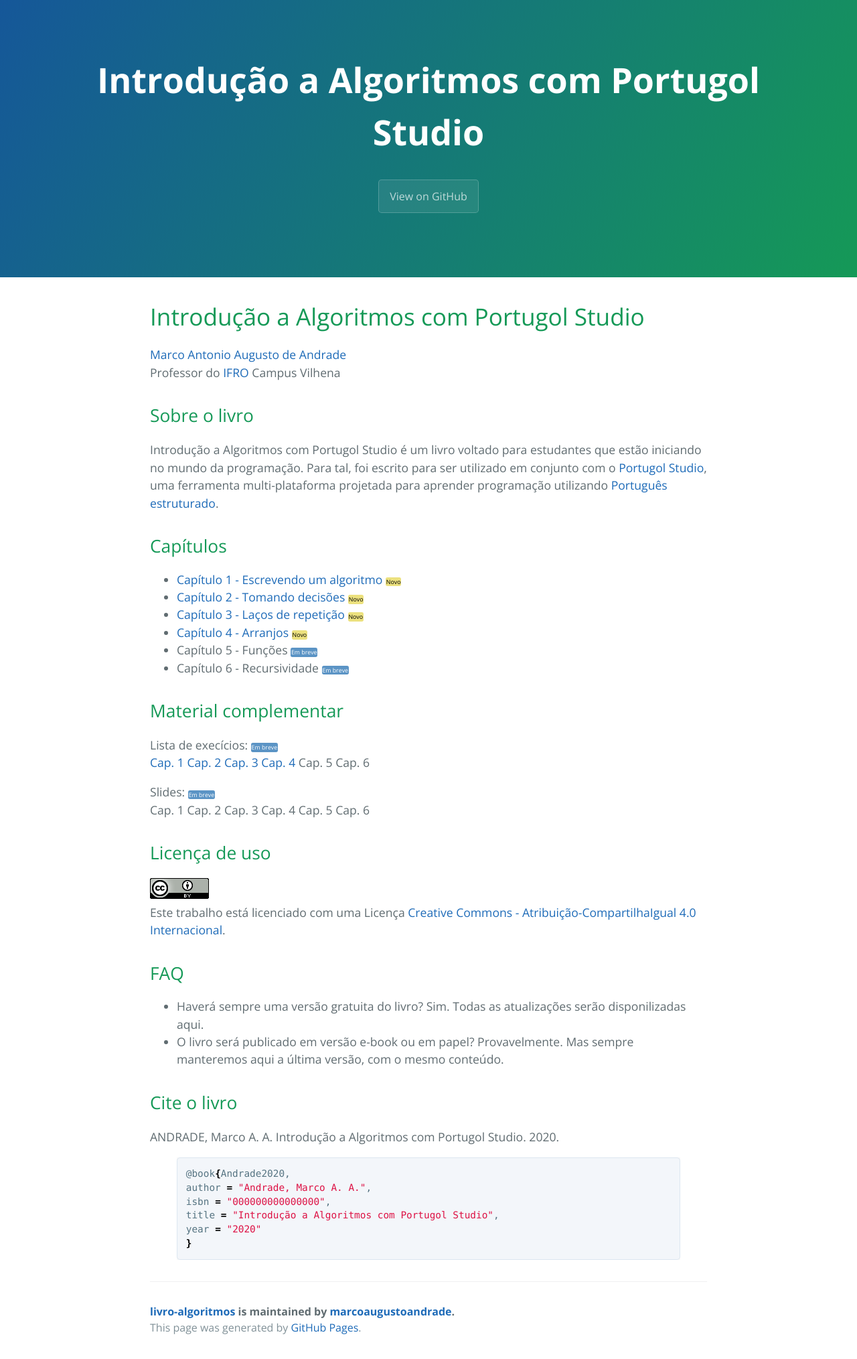
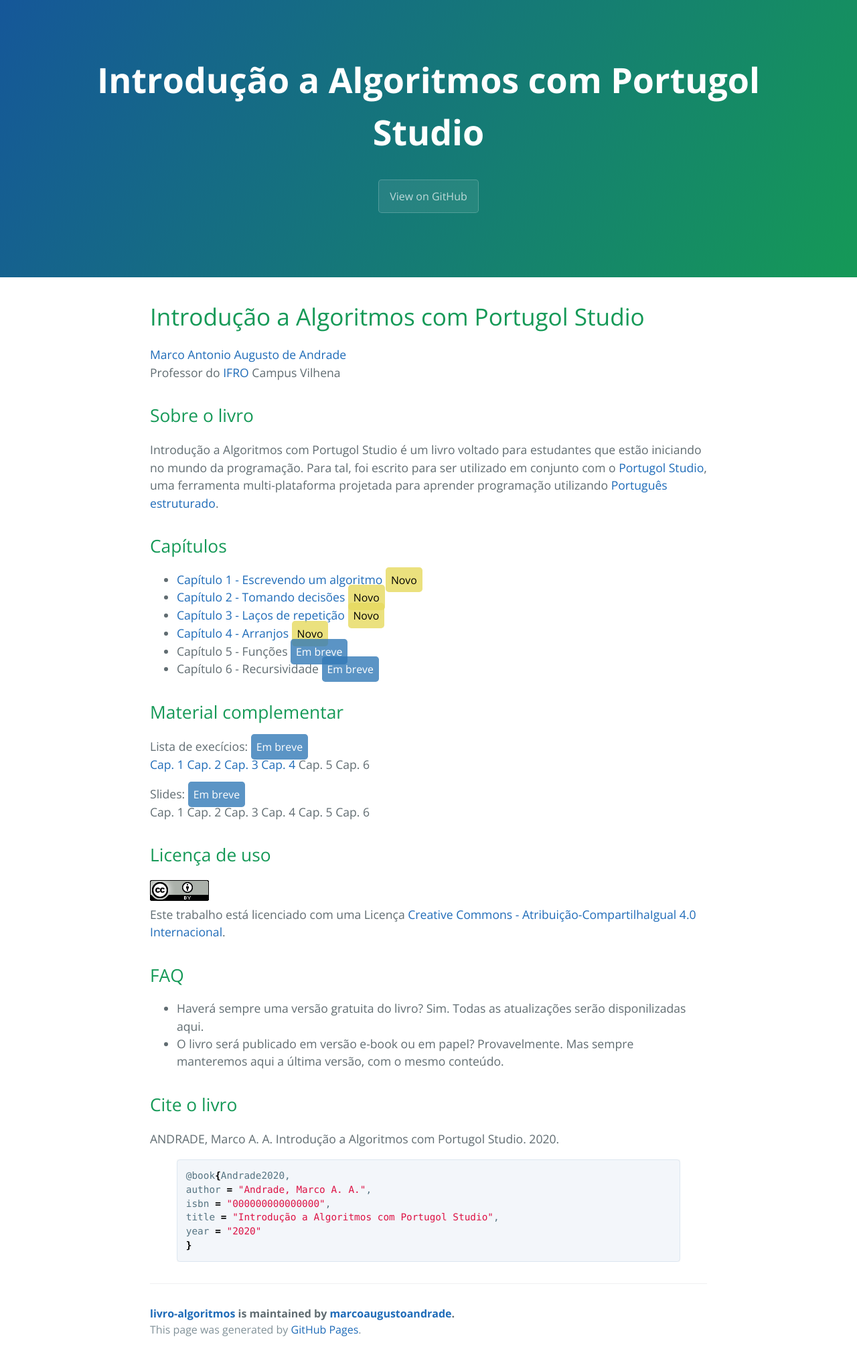
Before and after one commit to marcoaugustoandrade/livro-algoritmos, a Jekyll site: the page built from index.md, in a window 1280 px wide. Shown: the whole page at 67% size. Built offline with Jekyll 4.4.1, drawn with Linux system fonts in a browser that asks for light colours; our own code applies the rules of GitHub Pages for plain Markdown files; the repository's description, which GitHub fills in, is left out.

Commit message:
Update custom.scss

```diff
--- a/_sass/custom.scss
+++ b/_sass/custom.scss
@@ -12,16 +12,32 @@
 .message-warning, .badge-warning{
     background-color: rgba(231,218,94, 0.801);
     color: black;
+    font-size: 0.9em !important;
+    padding: 0.5em !important;
+    margin-top: 0.2em;
+    margin-bottom: 0.2em;
 }
 .message-danger, .badge-danger{
     background-color: rgba(217,83,79, 0.801);
     color: white;
+    font-size: 0.9em !important;
+    padding: 0.5em !important;
+    margin-top: 0.2em;
+    margin-bottom: 0.2em;
 }
 .message-success, .badge-success{
     background-color: rgba(92,184,92, 0.801);
     color: white;
+    font-size: 0.9em !important;
+    padding: 0.5em !important;
+    margin-top: 0.2em;
+    margin-bottom: 0.2em;
 }
 .message-info, .badge-info{
     background-color: rgba(51,122,183, 0.801);
     color: white;
+    font-size: 0.9em !important;
+    padding: 0.5em !important;
+    margin-top: 0.2em;
+    margin-bottom: 0.2em;
 }
```
